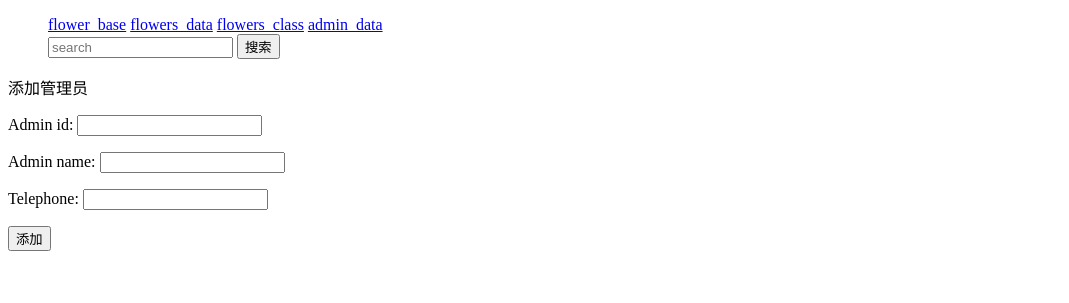
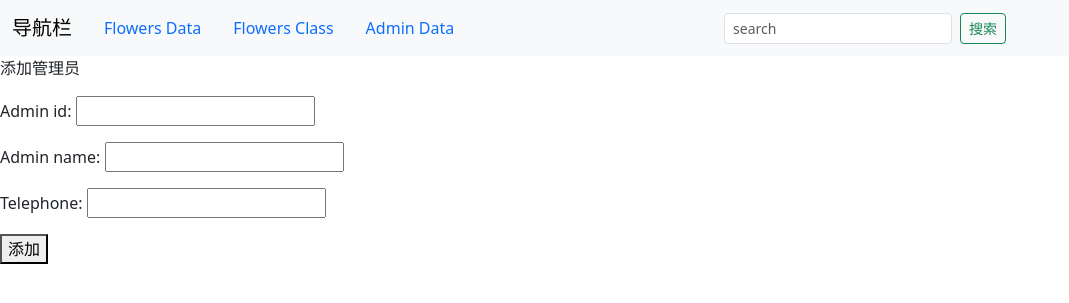
Before and after one commit to txbxxx/Flower_inventory_system, a Django app: page /add_admin in a window 1280 px wide. Shown: the top 303 px of the page, without its empty margins (0-1069 px from the left). Run offline with Django 4.2, Linux system fonts and the light colour scheme; some libraries are stand-ins or nearby versions.

Commit message:
更新了基础搜索花的功能

```diff
--- a/flowers/flowers_base/templates/flowers_base/add_admin.html
+++ b/flowers/flowers_base/templates/flowers_base/add_admin.html
@@ -1,10 +1,12 @@
 {% extends 'flowers_base/base.html' %}
 
 {% block content %}
+    <div class="add_admin_data">
     <p>添加管理员</p>
     <form action="{% url 'flowers_base:add_admin' %}" method="post">
         {% csrf_token %}
         {{ form.as_p }}
         <button name="submit">添加</button>
     </form>
+    </div>
 {% endblock content %}
--- a/flowers/flowers_base/templates/flowers_base/add_flower.html
+++ b/flowers/flowers_base/templates/flowers_base/add_flower.html
@@ -1,10 +1,12 @@
 {% extends 'flowers_base/base.html' %}
 
 {% block content %}
+    <div class="add_flower_data">
     <p>添加鲜花</p>
     <form action="{% url 'flowers_base:add_flower' %}" method="post">
         {% csrf_token %}
         {{ form.as_p }}
         <button name="submit">添加</button>
     </form>
+    </div>
 {% endblock content %}
--- a/flowers/flowers_base/templates/flowers_base/add_flowerclass.html
+++ b/flowers/flowers_base/templates/flowers_base/add_flowerclass.html
@@ -1,10 +1,12 @@
 {% extends 'flowers_base/base.html' %}
 
 {% block content %}
+    <div class="add_flower_class_data">
     <p>添加鲜花类别</p>
     <form action="{% url 'flowers_base:add_flowerclass' %}" method="post">
         {% csrf_token %}
         {{ form.as_p }}
         <button name="submit">添加</button>
     </form>
+    </div>
 {% endblock content %}
--- a/flowers/flowers_base/templates/flowers_base/admin_data.html
+++ b/flowers/flowers_base/templates/flowers_base/admin_data.html
@@ -22,6 +22,8 @@
             <li>没有管理员数据</li>
         {%  endfor %}
         </table>
-        <a href="{% url 'flowers_base:add_admin' %}">添加管理员信息</a>
+        <div class="add_admin">
+            <a href="{% url 'flowers_base:add_admin' %}">添加管理员信息</a>
+        </div>
     </div>
 {% endblock content %}
--- a/flowers/flowers_base/templates/flowers_base/base.html
+++ b/flowers/flowers_base/templates/flowers_base/base.html
@@ -1,29 +1,50 @@
 {#主模板#}
+
 <!DOCTYPE html>
 <html lang="en">
 <head>
     {% load static %}
     <meta charset="UTF-8">
     <title>base</title>
-    <link rel="stylesheet" href="{% static 'flower_base/css/index_nav.css' %}">
+    {% load django_bootstrap5 %}
+    {% bootstrap_css %}
+    {% bootstrap_javascript %}
+{#    <link rel="stylesheet" href="{% static 'flower_base\css\index_nav.css' %}">#}
 </head>
 <body>
-<div class="nav">
-    <div class="nav_option">
-    <ul>
+{#导航栏设置#}
+<nav class="navbar sticky-top navbar-expand-lg bg-body-tertiary" style="background-color: #e3f2fd;">
+    <div class="container-fluid">
+        <a class="navbar-brand" href="#">导航栏</a>
+        <button class="navbar-toggler" type="button" data-bs-toggle="collapse" data-bs-target="#navbarNav" aria-controls="navbarNav" aria-expanded="false" aria-label="Toggle navigation">
+            <span class="navbar-toggler-icon"></span>
+        </button>
+        <div class="collapse navbar-collapse" id="navbarNav">
+            <ul class=" nav nav-pills">
                 {# 在主页中显示的几个选项，点击可以跳转到相应界面  #}
-        <li><a href="{% url 'flowers_base:index' %}">flower_base</a></li>
-        <li><a href="{% url 'flowers_base:flower_data' %}">flowers_data</a> </li>
-        <li><a href="{% url 'flowers_base:flower_class' %}">flowers_class</a></li>
-        <li><a href="{% url 'flowers_base:admin_data' %}">admin_data</a></li>
-        <li>
-            <form action="{% url 'flowers_base:search_flower' %}" method="get">
-            <input type="text" name="select" placeholder="search">
-            <button type="submit">搜索</button>
-            </form>
+{#                <li class="nav-item">#}
+{#                    <a class="nav-link" aria-current="page" href="{% url 'flowers_base:index' %}">flower base</a>#}
+{#                </li>#}
+                <li class="nav-item">
+                    <a class="nav-link" href="{% url 'flowers_base:flower_data' %}">Flowers Data</a> </li>
+                <li class="nav-item">
+                    <a class="nav-link" href="{% url 'flowers_base:flower_class' %}">Flowers Class</a></li>
+                <li class="nav-item">
+                    <a class="nav-link" href="{% url 'flowers_base:admin_data' %}">Admin Data</a>
                 </li>
             </ul>
+            <div class="row mx-auto">
+                <form class="d-flex" role="search" action="{% url 'flowers_base:search_flower' %}" method="get">
+                    <div class="mx-auto">
+                        <input class="form-control me-2 form-control-sm" aria-label="Search" type="text" name="select" placeholder="search">
                     </div>
+                    <button class="btn btn-outline-success btn-sm mx-2" type="submit">搜索</button>
+                </form>
+            </div>
+        </div>
+    </div>
+</nav>
+    <div>
         {% block content %}
         {% endblock content %}
     </div>
--- a/flowers/flowers_base/templates/flowers_base/class_data.html
+++ b/flowers/flowers_base/templates/flowers_base/class_data.html
@@ -1,7 +1,7 @@
 {% extends 'flowers_base/base.html' %}
 
 {% block content %}
-<div class="admin_table">
+<div class="class_table">
         <p>Flower Class data</p>
         <table border="1">
                  <thead>
@@ -22,6 +22,8 @@
             <li>没有管理员数据</li>
         {%  endfor %}
         </table>
-        <a href="{% url 'flowers_base:add_flowerclass' %}">添加鲜花类别</a>
+        <div class="add_class">
+            <a href="{% url 'flowers_base:add_flowerclass' %}">添加鲜花类别</a>
+        </div>
     </div>
 {% endblock %}
--- a/flowers/flowers_base/templates/flowers_base/class_flower_list.html
+++ b/flowers/flowers_base/templates/flowers_base/class_flower_list.html
@@ -27,6 +27,6 @@
             <li>没有鲜花数据</li>
         {%  endfor %}
         </table>
-        <a href="{% url 'flowers_base:add_flower' %}">添加鲜花</a>
+        <div class="add_flowrs_for_class"><a href="{% url 'flowers_base:add_flower' %}">添加鲜花</a></div>
     </div>
 {% endblock content %}
--- a/flowers/flowers_base/templates/flowers_base/delete_flowers.html
+++ b/flowers/flowers_base/templates/flowers_base/delete_flowers.html
@@ -1,8 +1,10 @@
 {% extends 'flowers_base/base.html' %}
 
 {% block content %}
+    <div class="delete_flowers">
     <form action="{% url 'flowers_base:delete_flower' flower.flower_id %}">
         {% csrf_token %}
         <button name="submit"></button>
     </form>
+    </div>
 {% endblock content %}
--- a/flowers/flowers_base/templates/flowers_base/edit_flower.html
+++ b/flowers/flowers_base/templates/flowers_base/edit_flower.html
@@ -1,6 +1,7 @@
 {% extends 'flowers_base/base.html' %}
 
 {% block content %}
+    <div class="edit_flower">
         <form action="{% url 'flowers_base:edit_flower' flower.flower_id %}" method="post">
             {% csrf_token %}
             {{ form.as_p }}
@@ -8,4 +9,5 @@
             {# 我直接将删除和编辑做在一起了 #}
             <button name="submit"><a href="{% url 'flowers_base:delete_flower' flower.flower_id %}">删除此条数据</a></button>
         </form>
+    </div>
 {% endblock content %}
--- a/flowers/flowers_base/templates/flowers_base/index.html
+++ b/flowers/flowers_base/templates/flowers_base/index.html
@@ -1,5 +1,7 @@
 {% extends "flowers_base/base.html" %}
 
 {% block content %}
-    <p>flower_test_systemctl</p>
+    <div class="index">
+{#        <p>flower_test_systemctl</p>#}
+    </div>
 {% endblock content %}
--- a/flowers/flowers_base/templates/flowers_base/search.html
+++ b/flowers/flowers_base/templates/flowers_base/search.html
@@ -1,10 +1,14 @@
 {% if search %}
+    <div class="search">
         <h3>搜索{{ form }}</h3>
         <ul>
             {% for data in search %}
                 <li><a href="{% url 'flowers_base:edit_flower' data.flower_id %}">{{ data.flower_name }}</a></li>
             {% endfor %}
         </ul>
+    </div>
 {% else %}
+    <div class="search">
         <p>未搜索到</p>
+    </div>
 {% endif %}
--- a/flowers/flowers_base/templates/flowers_transcaction/inbound.html
+++ b/flowers/flowers_base/templates/flowers_transcaction/inbound.html
@@ -2,9 +2,11 @@
 
 
 {% block content %}
+    <div class="inbound_data">
     <form action="{% url 'flowers_transcaction:inbound' flower.flower_id %}" method="post">
         {% csrf_token %}
         {{ form.as_p }}
         <button name="submit">入库</button>
     </form>
+    </div>
 {% endblock %}
--- a/flowers/flowers_base/templates/flowers_transcaction/outbound.html
+++ b/flowers/flowers_base/templates/flowers_transcaction/outbound.html
@@ -2,9 +2,11 @@
 
 
 {% block content %}
+    <div class="outbound_data">
     <form action="{% url 'flowers_transcaction:outbound' flower.flower_id %}" method="post">
         {% csrf_token %}
         {{ form.as_p }}
         <button name="submit">出库</button>
     </form>
+    </div>
 {% endblock %}
--- a/flowers/flowers_base/views.py
+++ b/flowers/flowers_base/views.py
@@ -18,12 +18,13 @@
     return render(request, 'flowers_base/flowers_data.html', context)
 
 
+#flower类别视图
 def flowerClass(request):
     class_data = flower_class.objects.order_by('class_id')
     context = {'class_data': class_data}
     return render(request, 'flowers_base/class_data.html', context)
 
-
+#管理员用户视图
 def adminData(request):
     admindata = admin_data.objects.order_by('admin_id')
     context = {'admin_data': admindata}
@@ -90,17 +91,18 @@
     return redirect('flowers_base:flower_data')
     # return render(request, 'flowers_base/delete_flowers.html')
 
-
+#在flower_class界面中点击花的类别名就可以查看花的分类
 def class_flower(request, class_id):
-    print(class_id)
     flower = flower_data.objects.filter(classi=class_id)
     context = {'flower': flower}
     return render(request, 'flowers_base/class_flower_list.html', context)
 
 
-#搜索
+#搜索视图用法
 def search_flower(request):
+    #获取值，这个值是input输入的内容，其中select是input输入框的name
     form = request.GET.get("select")
-    search = flower_data.objects.filter(flower_name__icontains=form)
+    #Q是表示可以使用or and这些来搜索
+    search = flower_data.objects.filter(Q(flower_name__icontains=form) | Q(flower_id__icontains=form) |Q(classi__class_name__icontains=form))
     context = {'form': form, 'search': search}
     return render(request,'flowers_base/search.html',context)
```
Also changed, not shown: flowers/flowers_base/templates/flowers_base/flowers_data.html (+4 -3 lines), flowers/flowers_manage_systemctl/settings.py (+11 -0 lines), flowers/flowers_base/migrations/0005_alter_flower_data_classi.py (added), flowers/flowers_base/migrations/0006_alter_flower_data_classi.py (added). Lines whose indentation alone changed are shown as unchanged.
